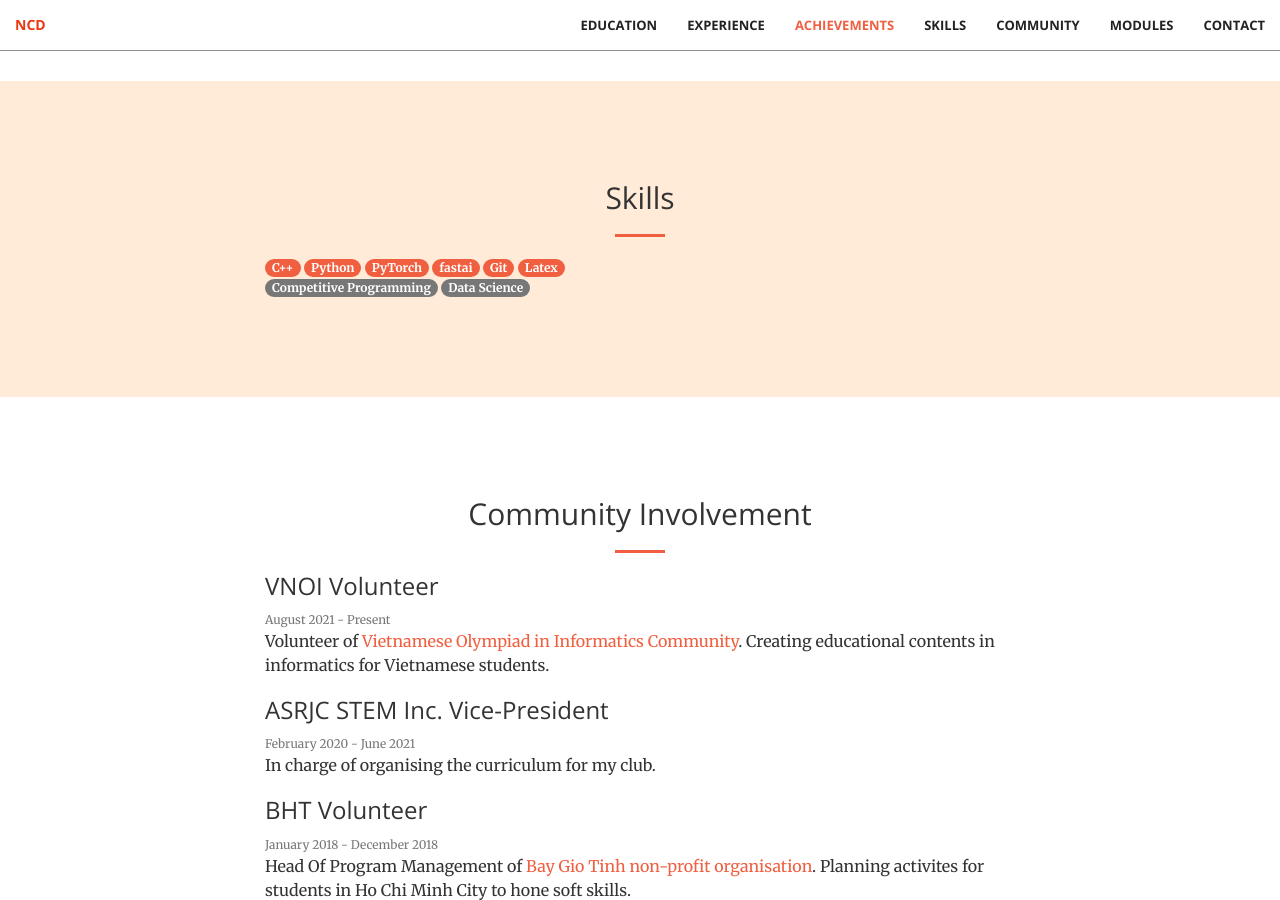
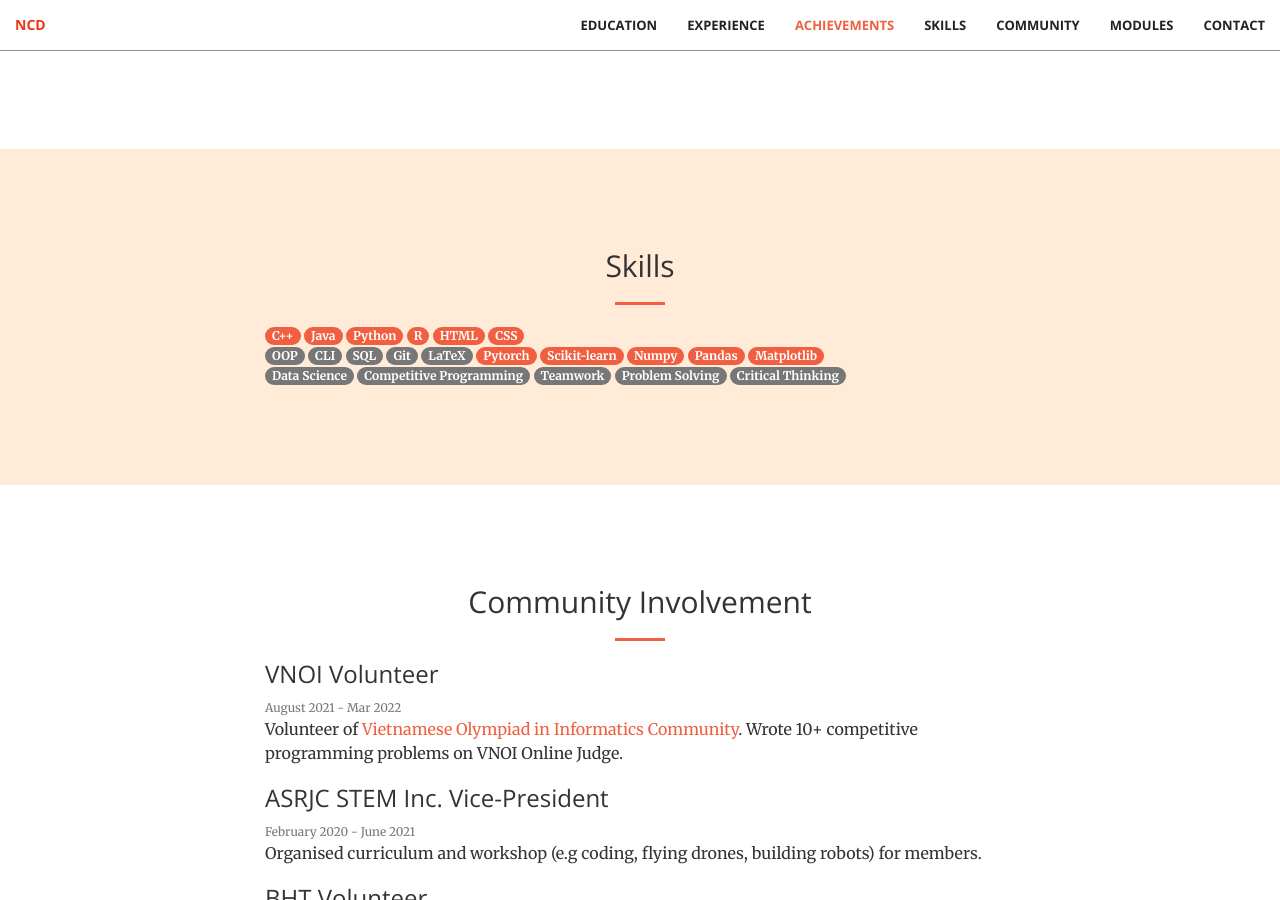
Before and after one commit to ncduy0303/archive_portfolio, a Jekyll site: the page built from index.html, in a window 1280 px wide and 900 px high, scrolled down 2585 px. Built offline with Jekyll 4.4.1, drawn with Linux system fonts in a browser that asks for light colours; some of the changed text lies outside the part shown.

Commit message:
Update 10/2022

```diff
--- a/_includes/community.html
+++ b/_includes/community.html
@@ -11,19 +11,22 @@
         <div class="row">
             <div class="col-lg-8 col-lg-offset-2">
                 <h3 class="section-heading">VNOI Volunteer</h3>
-                <small class="text-muted">August 2021 - Present</small>
+                <small class="text-muted">August 2021 - Mar 2022</small>
                 <p>
                     Volunteer of
                     <a href="https://team.vnoi.info/"
                         >Vietnamese Olympiad in Informatics Community</a
-                    >. Creating educational contents in informatics for
-                    Vietnamese students.
+                    >. Wrote 10+ competitive programming problems on VNOI Online
+                    Judge.
                 </p>
             </div>
             <div class="col-lg-8 col-lg-offset-2">
                 <h3 class="section-heading">ASRJC STEM Inc. Vice-President</h3>
                 <small class="text-muted">February 2020 - June 2021</small>
-                <p>In charge of organising the curriculum for my club.</p>
+                <p>
+                    Organised curriculum and workshop (e.g coding, flying
+                    drones, building robots) for members.
+                </p>
             </div>
             <div class="col-lg-8 col-lg-offset-2">
                 <h3 class="section-heading">BHT Volunteer</h3>
@@ -32,8 +35,8 @@
                     Head Of Program Management of
                     <a href="https://www.facebook.com/baygiotinhh"
                         >Bay Gio Tinh non-profit organisation</a
-                    >. Planning activites for students in Ho Chi Minh City to
-                    hone soft skills.
+                    >. Managed activities of an annual event by Vietnamese
+                    students overseas to teach local students soft skills.
                 </p>
             </div>
         </div>
--- a/_includes/education.html
+++ b/_includes/education.html
@@ -25,7 +25,7 @@
                         <small class="text-muted">current CAP -/5</small>
                     </li>
                 </ul>
-                <p><a href="/N_SR_TSRPT.pdf">Unofficial transcript</a></p>
+                <p><a href="/Transcript.pdf">Unofficial transcript</a></p>
             </div>
         </div>
         <div class="row">
--- a/_includes/experience.html
+++ b/_includes/experience.html
@@ -15,11 +15,17 @@
                 </h3>
                 <small class="text-muted">January 2022 - April 2022</small>
                 <p>
-                    Student Intern at the Aural & Language Intelligence (ALI)
-                    Department
+                    Student Research Intern at the Aural & Language Intelligence
+                    (ALI) Department
                 </p>
                 <p>
-                    Development of Vietnamese Neural Machine Translation Engine.
+                    Crawled 1 million of English-Vietnamese sentences with
+                    BeautifulSoup and Selenium.
+                </p>
+                <p>
+                    Trained machine translation (40+ BLEU score) and quality
+                    estimation models using Fairseq for Vietnamese Neural
+                    Machine Translation Engine.
                 </p>
             </div>
         </div>
--- a/_includes/header.html
+++ b/_includes/header.html
@@ -4,6 +4,7 @@
             <h1>{{ page.title }}</h1>
             <hr />
             <p>{{ page.description }}</p>
+            <p><a href="/Resume.pdf">My Resume</a></p>
         </div>
     </div>
 </header>
--- a/_includes/skills.html
+++ b/_includes/skills.html
@@ -10,12 +10,21 @@
     <div class="container">
         <div class="row">
             <div class="col-lg-8 col-lg-offset-2">
-                {% assign list = "C++, Python, PyTorch, fastai, Git, Latex" |
+                {% assign list = "C++, Java, Python, R, HTML, CSS" |
                 split: ", " %} {% for skill in list %}
                 <span class="badge btn-primary">{{ skill }}</span>
                 {% endfor %}
                 <br />
-                {% assign list = "Competitive Programming, Data Science" |
+                {% assign list = "OOP, CLI, SQL, Git, LaTeX" |
+                split: ", " %} {% for skill in list %}
+                <span class="badge btn-secondary">{{ skill }}</span>
+                {% endfor %}
+                {% assign list = "Pytorch, Scikit-learn, Numpy, Pandas, Matplotlib" |
+                split: ", " %} {% for skill in list %}
+                <span class="badge btn-primary">{{ skill }}</span>
+                {% endfor %}
+                <br />
+                {% assign list = "Data Science, Competitive Programming, Teamwork, Problem Solving, Critical Thinking" |
                 split: ", " %} {% for skill in list %}
                 <span class="badge btn-secondary">{{ skill }}</span>
                 {% endfor %}
```
Also changed, not shown: _data/modules.json (+38 -3 lines), 4 other files.
